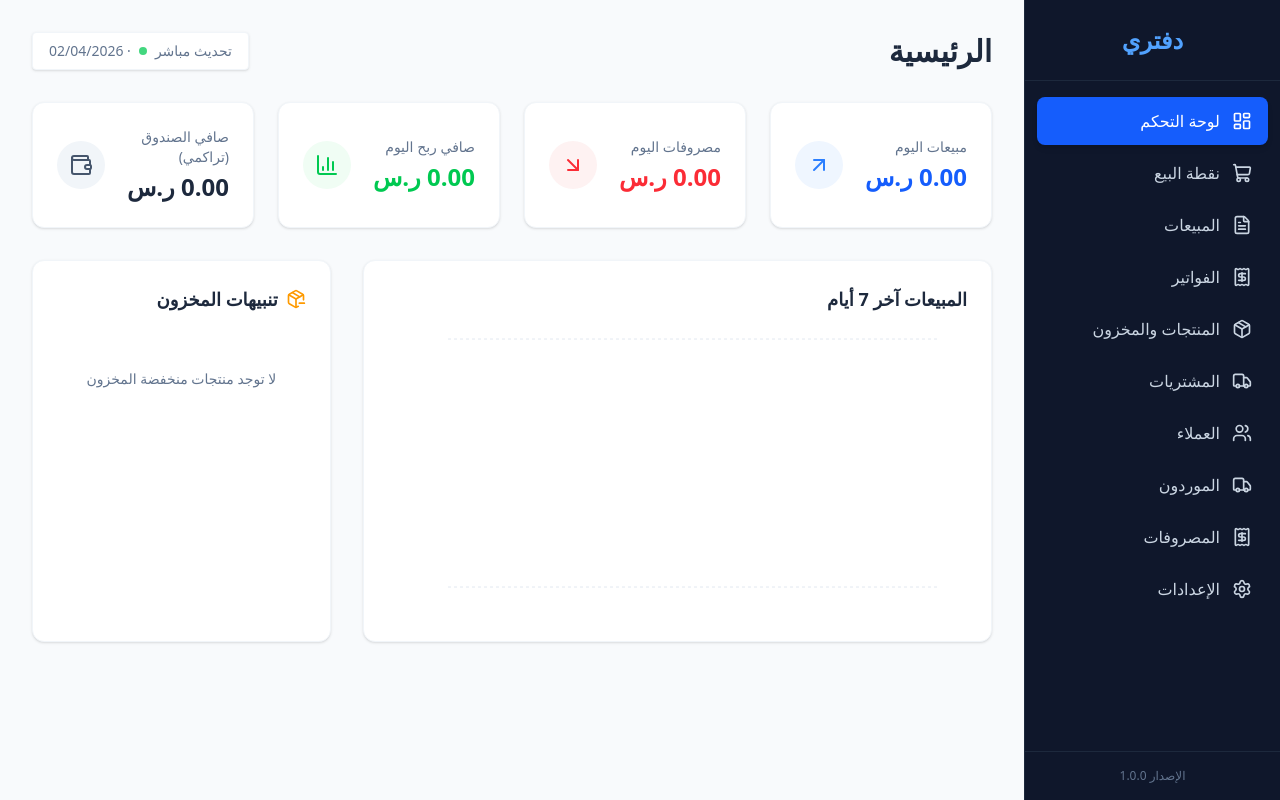
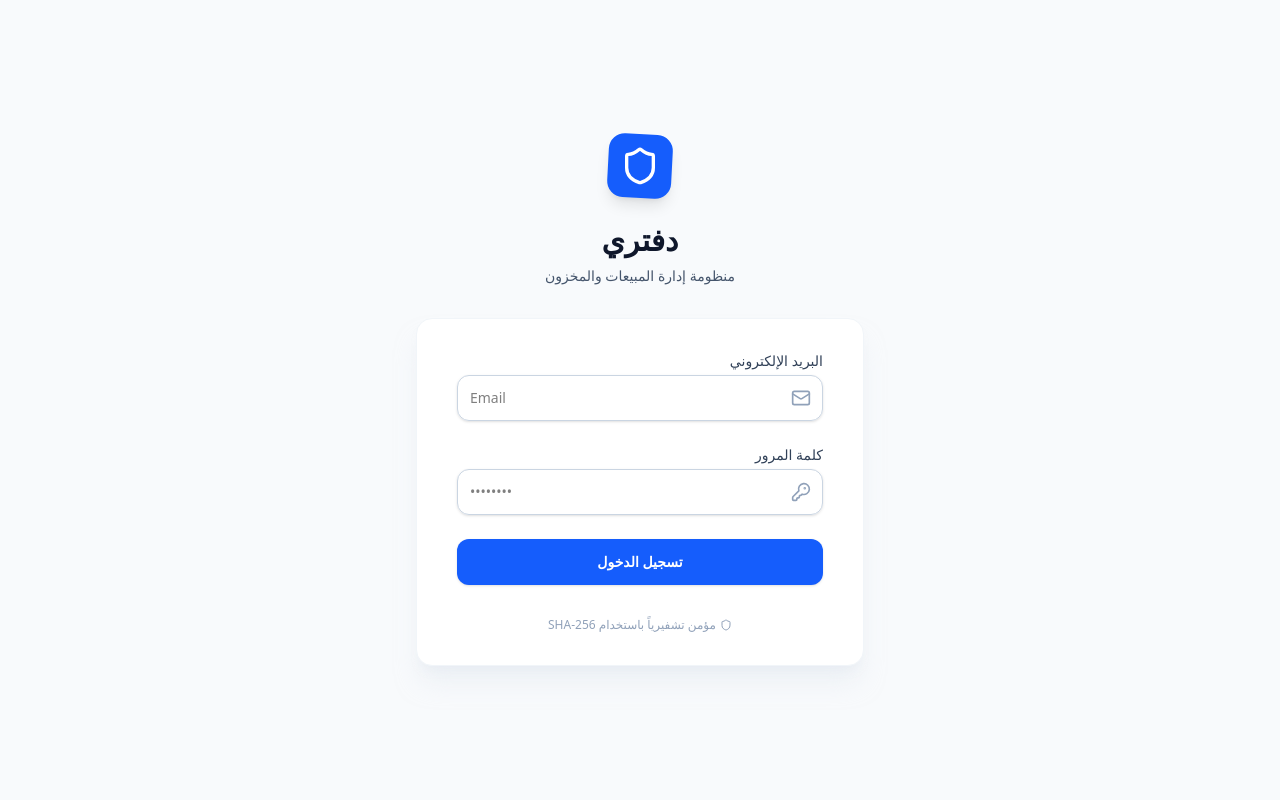
Before and after one commit to aaomerali/Daftari-simple-acounting-desktop-app, a React (Vite) app: page / in a window 1280 px wide. Built offline with nearby package versions, Linux system fonts and the light colour scheme.

Commit message:
build authentication pages and system for admin

```diff
--- a/src/main/database.ts
+++ b/src/main/database.ts
@@ -2,6 +2,7 @@ import Database from 'better-sqlite3'
 import { app } from 'electron'
 import { join } from 'path'
 import fs from 'fs'
+import crypto from 'crypto'
 
 const isDev = !app.isPackaged
 
@@ -47,6 +48,27 @@ function initSchema() {
       INSERT INTO settings (app_name, currency_code, currency_symbol, currency_decimal_places)
       VALUES ('دفتري', 'SAR', 'ر.س', 2)
     `).run()
+  }
+
+  // Users
+  db.prepare(`
+    CREATE TABLE IF NOT EXISTS users (
+      id INTEGER PRIMARY KEY AUTOINCREMENT,
+      email TEXT NOT NULL UNIQUE,
+      password_hash TEXT NOT NULL,
+      name TEXT NOT NULL,
+      role TEXT DEFAULT 'admin'
+    )
+  `).run()
+
+  // Seed default admin user
+  const usersCount = db.prepare('SELECT COUNT(*) as count FROM users').get() as { count: number }
+  if (usersCount.count === 0) {
+    const defaultPasswordHash = crypto.createHash('sha256').update('daftari123').digest('hex')
+    db.prepare(`
+      INSERT INTO users (email, password_hash, name, role)
+      VALUES ('admin@daftari.com', ?, 'مدير النظام', 'admin')
+    `).run(defaultPasswordHash)
   }
 
   // Categories
--- a/src/main/index.ts
+++ b/src/main/index.ts
@@ -2,6 +2,7 @@ import { app, shell, BrowserWindow, ipcMain } from 'electron'
 import { join } from 'path'
 import { electronApp, optimizer, is } from '@electron-toolkit/utils'
 import icon from '../../resources/icon.png?asset'
+import crypto from 'crypto'
 
 function createWindow(): void {
   // Create the browser window.
@@ -59,6 +60,7 @@ app.whenReady().then(() => {
   ipcMain.handle('db:query', (_, query, params) => executeQuery(query, params))
   ipcMain.handle('db:run', (_, query, params) => executeRun(query, params))
   ipcMain.handle('db:get', (_, query, params) => executeGet(query, params))
+  ipcMain.handle('auth:hash', (_, pwd) => crypto.createHash('sha256').update(pwd).digest('hex'))
 
   createWindow()
 
--- a/src/preload/index.ts
+++ b/src/preload/index.ts
@@ -5,7 +5,8 @@ import { electronAPI } from '@electron-toolkit/preload'
 const api = {
   dbQuery: (query: string, params: any[] = []) => ipcRenderer.invoke('db:query', query, params),
   dbRun: (query: string, params: any[] = []) => ipcRenderer.invoke('db:run', query, params),
-  dbGet: (query: string, params: any[] = []) => ipcRenderer.invoke('db:get', query, params)
+  dbGet: (query: string, params: any[] = []) => ipcRenderer.invoke('db:get', query, params),
+  authHash: (password: string) => ipcRenderer.invoke('auth:hash', password)
 }
 
 // Use `contextBridge` APIs to expose Electron APIs to
--- a/src/renderer/src/App.tsx
+++ b/src/renderer/src/App.tsx
@@ -1,10 +1,14 @@
 import { HashRouter } from 'react-router-dom'
 import Layout from './components/Layout'
+import Login from './views/Login'
+import { useAuthStore } from './store/authStore'
 
 function App() {
+  const isAuthenticated = useAuthStore(state => state.isAuthenticated)
+
   return (
     <HashRouter>
-      <Layout />
+      {isAuthenticated ? <Layout /> : <Login />}
     </HashRouter>
   )
 }
--- a/src/renderer/src/components/Sidebar.tsx
+++ b/src/renderer/src/components/Sidebar.tsx
@@ -1,10 +1,12 @@
-import { LayoutDashboard, Package, ShoppingCart, Truck, Users, Receipt, FileText, Settings } from 'lucide-react'
+import { LayoutDashboard, Package, ShoppingCart, Truck, Users, Receipt, FileText, Settings, LogOut } from 'lucide-react'
 import { Link, useLocation } from 'react-router-dom'
 import { useSettingsStore } from '../store/settingsStore'
+import { useAuthStore } from '../store/authStore'
 
 export default function Sidebar() {
   const location = useLocation()
   const appName = useSettingsStore(state => state.appName)
+  const logout = useAuthStore(state => state.logout)
 
   const navItems = [
     { path: '/', label: 'لوحة التحكم', icon: LayoutDashboard },
@@ -45,8 +47,17 @@ export default function Sidebar() {
           })}
         </ul>
       </nav>
-      <div className="p-4 border-t border-slate-800 text-center text-xs text-slate-500">
-        الإصدار 1.0.0
+      <div className="p-4 border-t border-slate-800 shrink-0">
+        <button
+          onClick={logout}
+          className="flex items-center justify-center gap-2 w-full py-2.5 rounded-lg text-slate-400 hover:bg-red-500/10 hover:text-red-400 transition-colors font-medium mb-3"
+        >
+          <LogOut className="w-5 h-5" />
+          <span>تسجيل الخروج</span>
+        </button>
+        <div className="text-center text-xs text-slate-600">
+          الإصدار 1.0.0
+        </div>
       </div>
     </div>
   )
--- a/src/renderer/src/env.d.ts
+++ b/src/renderer/src/env.d.ts
@@ -5,5 +5,6 @@ interface Window {
     dbQuery: (query: string, params?: any[]) => Promise<any[]>
     dbRun: (query: string, params?: any[]) => Promise<any>
     dbGet: (query: string, params?: any[]) => Promise<any>
+    authHash: (password: string) => Promise<string>
   }
 }
--- /dev/null
+++ b/src/renderer/src/store/authStore.ts
@@ -0,0 +1,22 @@
+import { create } from 'zustand'
+
+export interface User {
+  id: number
+  email: string
+  name: string
+  role: string
+}
+
+interface AuthState {
+  isAuthenticated: boolean
+  user: User | null
+  login: (user: User) => void
+  logout: () => void
+}
+
+export const useAuthStore = create<AuthState>((set) => ({
+  isAuthenticated: false,
+  user: null,
+  login: (user) => set({ isAuthenticated: true, user }),
+  logout: () => set({ isAuthenticated: false, user: null }),
+}))
--- /dev/null
+++ b/src/renderer/src/views/Login.tsx
@@ -0,0 +1,117 @@
+import { useState } from 'react'
+import { Shield, KeyRound, Mail, Loader2 } from 'lucide-react'
+import { useAuthStore } from '../store/authStore'
+
+export default function Login() {
+  const login = useAuthStore(state => state.login)
+
+  const [email, setEmail] = useState('')
+  const [password, setPassword] = useState('')
+  const [error, setError] = useState('')
+  const [loading, setLoading] = useState(false)
+
+  const handleLogin = async (e: React.FormEvent) => {
+    e.preventDefault()
+    setError('')
+
+    if (!email || !password) {
+      return setError('يرجى إدخال البريد الإلكتروني وكلمة المرور')
+    }
+
+    setLoading(true)
+
+    try {
+      const hashedPwd = await window.api.authHash(password)
+      const query = 'SELECT id, email, name, role FROM users WHERE email = ? AND password_hash = ?'
+      const user = await window.api.dbGet(query, [email, hashedPwd])
+
+      if (user) {
+        login(user)
+      } else {
+        setError('البريد الإلكتروني أو كلمة المرور غير صحيحة')
+      }
+    } catch (err: any) {
+      setError('حدث خطأ أثناء محاولة تسجيل الدخول')
+      console.error(err)
+    } finally {
+      setLoading(false)
+    }
+  }
+
+  return (
+    <div className="min-h-screen bg-slate-50 flex flex-col justify-center py-12 sm:px-6 lg:px-8" dir="rtl">
+      <div className="sm:mx-auto sm:w-full sm:max-w-md text-center">
+        <div className="mx-auto w-16 h-16 bg-blue-600 rounded-2xl flex items-center justify-center shadow-lg transform rotate-3">
+          <Shield className="w-10 h-10 text-white transform -rotate-3" />
+        </div>
+        <h2 className="mt-6 text-center text-3xl font-extrabold text-slate-900">
+          دفتري
+        </h2>
+        <p className="mt-2 text-center text-sm text-slate-600">
+          منظومة إدارة المبيعات والمخزون
+        </p>
+      </div>
+
+      <div className="mt-8 sm:mx-auto sm:w-full sm:max-w-md">
+        <div className="bg-white py-8 px-4 shadow-xl shadow-slate-200/50 sm:rounded-2xl sm:px-10 border border-slate-100">
+          <form className="space-y-6" onSubmit={handleLogin}>
+
+            {error && (
+              <div className="bg-red-50 border border-red-200 text-red-600 px-4 py-3 rounded-xl text-sm font-medium text-center">
+                {error}
+              </div>
+            )}
+
+            <div>
+              <label className="block text-sm font-medium text-slate-700 mb-1">البريد الإلكتروني</label>
+              <div className="relative rounded-xl shadow-sm">
+                <div className="absolute inset-y-0 right-0 pr-3 flex items-center pointer-events-none">
+                  <Mail className="h-5 w-5 text-slate-400" />
+                </div>
+                <input
+                  type="email"
+                  value={email}
+                  onChange={e => setEmail(e.target.value)}
+                  className="block w-full pr-10 pl-3 py-3 border border-slate-300 rounded-xl focus:ring-2 focus:ring-blue-500 focus:border-blue-500 text-sm transition-shadow"
+                  placeholder="Email"
+                  dir="ltr"
+                />
+              </div>
+            </div>
+
+            <div>
+              <label className="block text-sm font-medium text-slate-700 mb-1">كلمة المرور</label>
+              <div className="relative rounded-xl shadow-sm">
+                <div className="absolute inset-y-0 right-0 pr-3 flex items-center pointer-events-none">
+                  <KeyRound className="h-5 w-5 text-slate-400" />
+                </div>
+                <input
+                  type="password"
+                  value={password}
+                  onChange={e => setPassword(e.target.value)}
+                  className="block w-full pr-10 pl-3 py-3 border border-slate-300 rounded-xl focus:ring-2 focus:ring-blue-500 focus:border-blue-500 text-sm transition-shadow"
+                  placeholder="••••••••"
+                  dir="ltr"
+                />
+              </div>
+            </div>
+
+            <div>
+              <button
+                type="submit"
+                disabled={loading}
+                className="w-full flex justify-center py-3 px-4 border border-transparent rounded-xl shadow-sm text-sm font-bold text-white bg-blue-600 hover:bg-blue-700 focus:outline-none focus:ring-2 focus:ring-offset-2 focus:ring-blue-500 transition-colors disabled:opacity-70 disabled:cursor-not-allowed mt-4"
+              >
+                {loading ? <Loader2 className="w-5 h-5 animate-spin" /> : 'تسجيل الدخول'}
+              </button>
+            </div>
+          </form>
+
+          <div className="mt-8 text-center text-xs text-slate-400 flex items-center justify-center gap-1">
+            <Shield className="w-3 h-3" /> مؤمن تشفيرياً باستخدام SHA-256
+          </div>
+        </div>
+      </div>
+    </div>
+  )
+}
```
